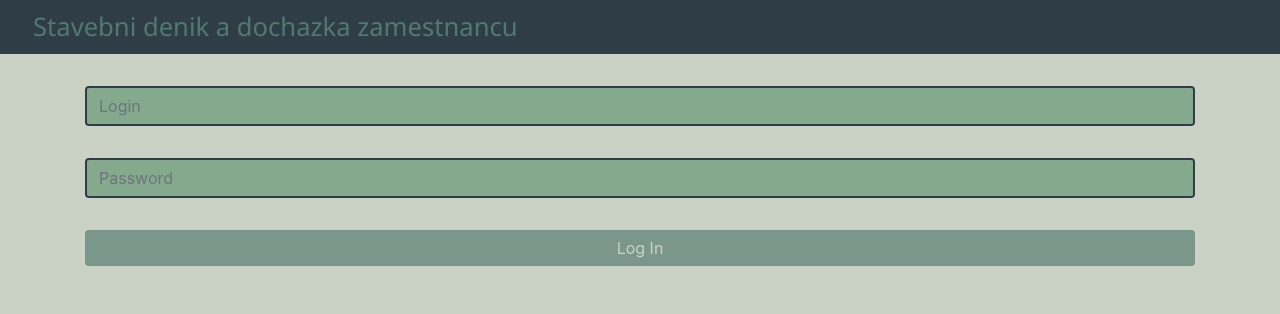
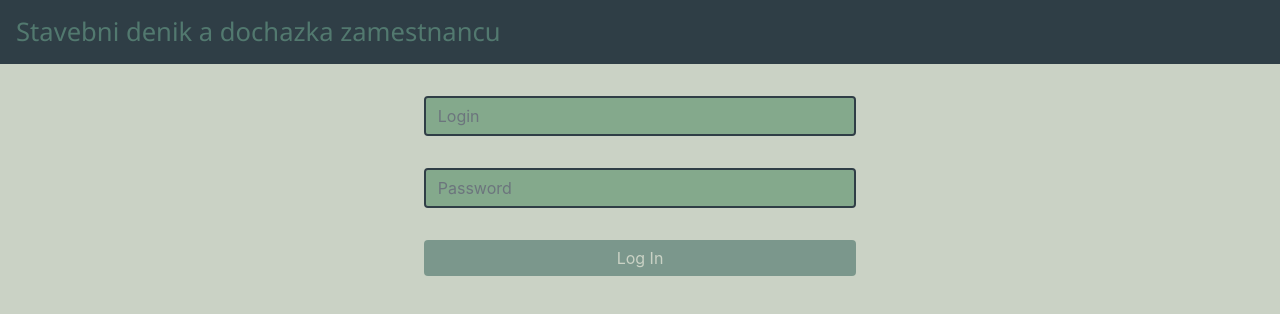
Before and after one commit to N0M3N/VisWebClient, an Angular app in the folder WebClient/: page / in a window 1280 px wide. Shown: the top 314 px of the page. Built offline with nearby package versions, Linux system fonts and the light colour scheme.

Commit message:
Login and Styles

```diff
--- a/WebClient/src/app/app.component.html
+++ b/WebClient/src/app/app.component.html
@@ -1,9 +1,22 @@
-<header class="row">
-  <span id="logo" class="px-5 py-2 col-12 col-sm-12 col-md-12 col-lg-7">Stavebni denik a dochazka zamestnancu</span>
-  <nav class="navbar row col-12 col-sm-12 col-md-12 col-lg-5" *ngIf="currentUser">
-    <a [routerLink]="['/detail']">Detail zakazky</a>
-    <a [routerLink]="['/denik']" *ngIf="currentUser.jeZamestnanec">Novy zaznam deniku</a>
-    <a [routerLink]="['kalkulace']" *ngIf="currentUser.jeZamestnanec">Kalkulace</a>
+<header>
+  <nav class="navbar navbar-expand-lg navbar-dark container-flex">
+    <span class="navbar-brand text-truncate">Stavebni denik a dochazka zamestnancu</span>
+    <button *ngIf="currentUser()" class="navbar-toggler float-right" type="button" data-toggle="collapse" data-target=".dual-collapse2">
+      <span class="navbar-toggler-icon"></span>
+    </button>
+    <div *ngIf="currentUser()" class="navbar-collapse collapse dual-collapse2 flex-row-reverse">
+      <ul class="navbar-nav">
+        <li class="nav-item">
+          <a class="nav-link" href="#">Detail zakazky</a>
+        </li>
+        <li *ngIf="currentUser()?.JeZamestnanec" class="nav-item">
+          <a class="nav-link" href="#">Stavebni denik</a>
+        </li>
+        <li *ngIf="currentUser()?.JeZamestnanec" class="nav-item">
+          <a class="nav-link" href="#">Kalkulace</a>
+        </li>
+      </ul>
+    </div>
   </nav>
 </header>
 <main class="container">
--- a/WebClient/src/app/app.component.ts
+++ b/WebClient/src/app/app.component.ts
@@ -1,14 +1,24 @@
 import { Component } from '@angular/core';
 import { IUzivatel } from './shared/models/uzivatel.model';
+import { SessionStorageService } from './shared/services/local-storage.service';
 
 @Component({
   selector: 'app-root',
   templateUrl: './app.component.html',
   styleUrls: ['./app.component.less']
 })
+export class AppComponent {
+  private uzivatel : IUzivatel;
+  title = 'WebClient';
 
-export class AppComponent {
-  public currentUser : IUzivatel;
+  constructor(
+    private sessionStorageService: SessionStorageService
+    ){}
 
-  title = 'WebClient';
+  currentUser(): IUzivatel {
+    if(this.uzivatel == null){
+      this.uzivatel = this.sessionStorageService.GetCurrentUser();
+    }
+    return this.uzivatel;
+  }
 }
--- /dev/null
+++ b/WebClient/src/app/home/home.component.html
@@ -0,0 +1 @@
+<h1>Welcome</h1>
--- /dev/null
+++ b/WebClient/src/app/home/home.component.ts
@@ -0,0 +1,14 @@
+import { Component, OnInit } from '@angular/core';
+
+@Component({
+  selector: 'app-home',
+  templateUrl: './home.component.html',
+  styleUrls: ['./home.component.less']
+})
+export class HomeComponent implements OnInit {
+
+  constructor() { }
+
+  ngOnInit() {  }
+
+}
--- a/WebClient/src/app/login/login.component.html
+++ b/WebClient/src/app/login/login.component.html
@@ -1,4 +1,5 @@
-<form [formGroup]="loginForm" class="form form-group">
+<div class="d-flex justify-content-center">
+  <form [formGroup]="loginForm" class="form form-group col-12 col-sm-12 col-md-8 col-lg-5">
     <div class="form-group py-2">
       <input type="text" formControlName="login" class="form-control" placeholder="Login">
       <span *ngIf="controlValid('login')" class="float-right badge badge-danger">Required</span>
@@ -9,3 +10,4 @@
     </div>
     <button [disabled]="loginForm.invalid" class="form-control btn btn-primary my-2" (click)="OnSubmit()">Log In</button>
   </form>
+</div>
--- a/WebClient/src/app/login/login.component.ts
+++ b/WebClient/src/app/login/login.component.ts
@@ -3,11 +3,12 @@ import { FormBuilder, Validators, FormGroup, FormControl } from '@angular/forms'
 import { EventEmitter } from 'events';
 import { LoginModel } from '../shared/models/login.model';
 import { LoginApiService } from '../shared/services/login.service';
+import { SessionStorageService } from '../shared/services/local-storage.service';
+import { Router } from '@angular/router';
 
 @Component({
   selector: 'app-login',
-  templateUrl: './login.component.html',
-  styleUrls: ['./login.component.less']
+  templateUrl: './login.component.html'
 })
 
 export class LoginComponent implements OnInit {
@@ -15,13 +16,18 @@ export class LoginComponent implements OnInit {
 
   private loginForm: FormGroup;
 
-  constructor(private fb: FormBuilder, private loginApi: LoginApiService) {
+  constructor(
+    private router: Router,
+    private fb: FormBuilder,
+    private loginApi: LoginApiService,
+    private sessionStorage: SessionStorageService) {
     this.loginForm = this.fb.group({
       login: new FormControl("", Validators.required),
       password: new FormControl("", Validators.required)});
   }
 
   ngOnInit() {
+    sessionStorage.clear();
   }
 
   OnSubmit(){
@@ -32,7 +38,8 @@ export class LoginComponent implements OnInit {
 
       this.loginApi.login(model)
       .subscribe(x => {
-        console.log(x);
+        this.sessionStorage.SetCurrentUser(x);
+        this.router.navigate(["home"]);
       },
       e => {
         console.log(e);
--- /dev/null
+++ b/WebClient/src/app/shared/enums/actionsEnum.ts
@@ -0,0 +1,5 @@
+export enum ActionsEnum {
+    Detail,
+    Denik,
+    Kalkulace
+}
--- /dev/null
+++ b/WebClient/src/app/shared/services/local-storage.service.ts
@@ -0,0 +1,15 @@
+import { Injectable } from "@angular/core";
+import { IUzivatel } from "../models/uzivatel.model";
+
+@Injectable()
+export class SessionStorageService {
+    private uzivatelKey = "current-user";
+
+    GetCurrentUser() : IUzivatel {
+        return JSON.parse(sessionStorage.getItem(this.uzivatelKey));
+    }
+
+    SetCurrentUser(uzivatel : IUzivatel) : void {
+        sessionStorage.setItem(this.uzivatelKey, JSON.stringify(uzivatel));
+    }
+}
--- a/WebClient/src/styles.less
+++ b/WebClient/src/styles.less
@@ -11,10 +11,25 @@ body {
   header {
     background-color: @accent5;
 
-        #logo {
-            color: @accent3;
-            font-size: 1.6em;
-            font-family: 'Segoe UI', Tahoma, Geneva, Verdana, sans-serif;
+  nav {
+    .navbar-brand {
+      color: @accent3 !important;
+      font-size: 1.6em !important;
+      font-family: 'Segoe UI', Tahoma, Geneva, Verdana, sans-serif !important;
+    }
+
+    .navbar-toggler {
+      background-color: @accent4 !important;
+    }
+
+    .nav-link {
+      color: @accent1 !important;
+      background-color: @accent4 !important;
+      margin: 5px;
+      text-align: center;
+      min-width: 150px;
+      border-radius: 5px;
+    }
   }
 }
 
```
Also changed, not shown: WebClient/src/app/app-routing.module.ts (+8 -0 lines), WebClient/src/app/app.module.ts (+6 -1 lines), WebClient/src/app/home/home.component.less (added). Lines whose indentation alone changed are shown as unchanged.
